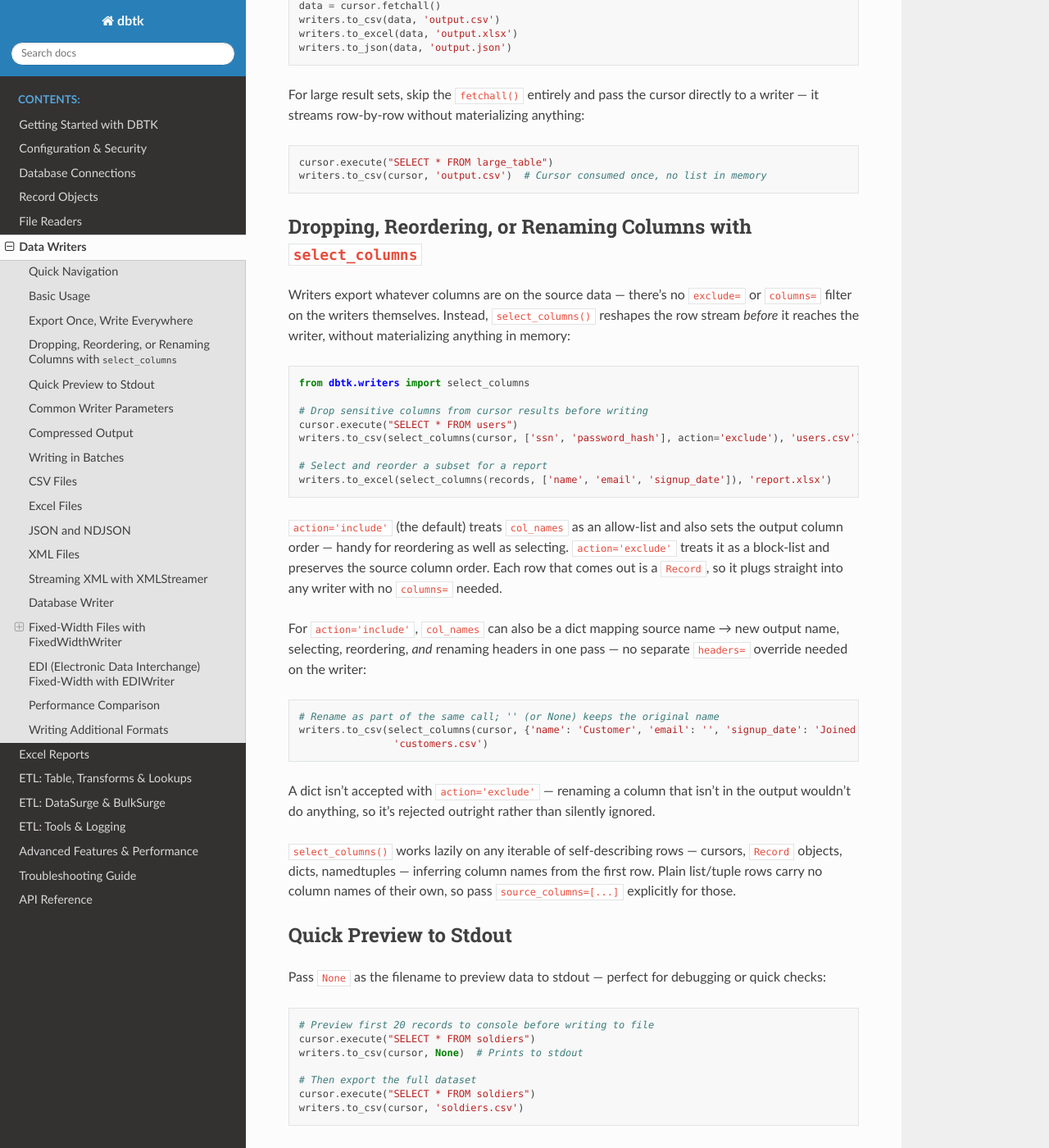
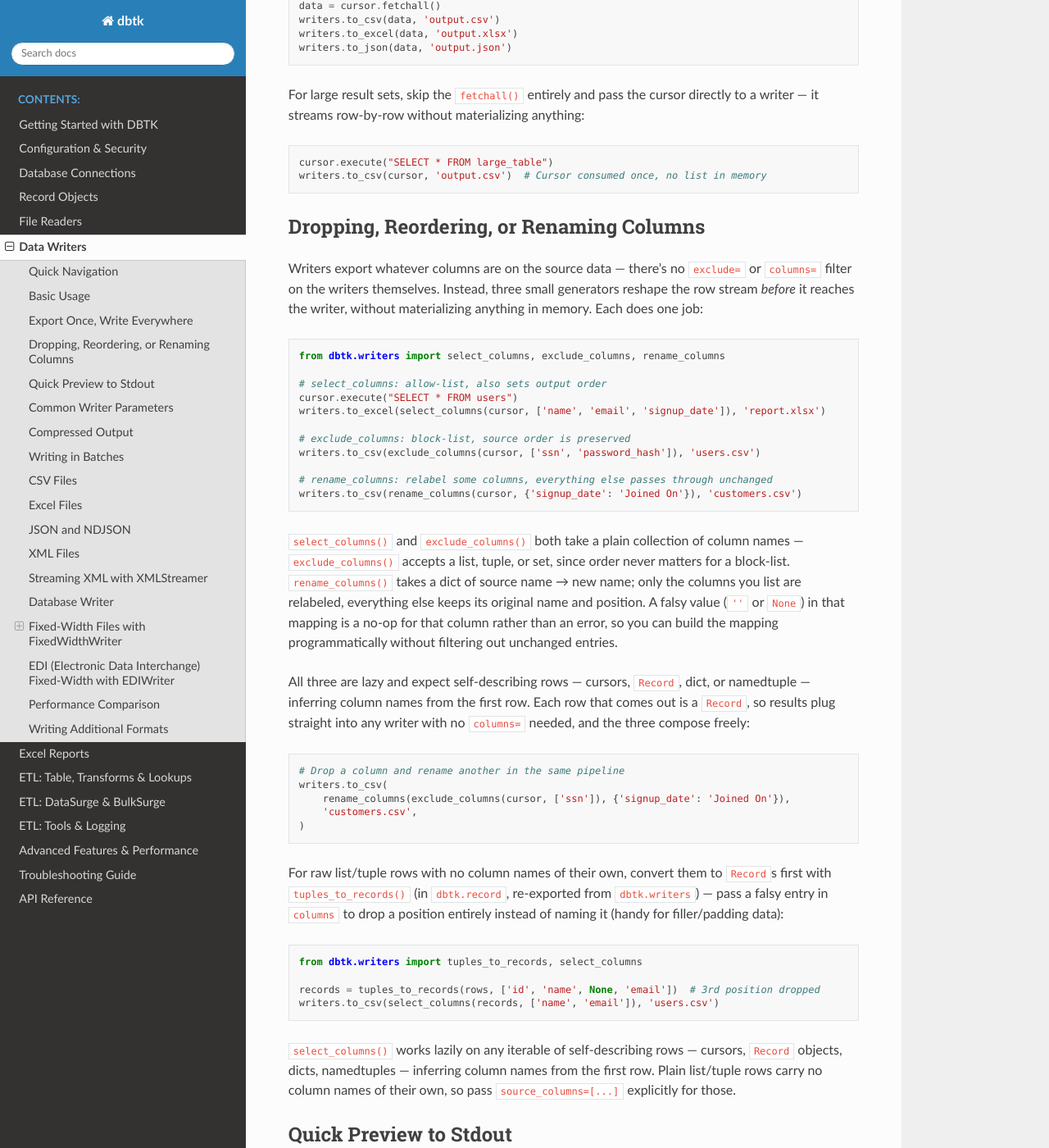
Before and after one commit to scottrbailey/dbtk, a Sphinx documentation site: the page built from docs/06-writers.md, in a window 1280 px wide and 1400 px high, scrolled down 1733 px. Shown: the whole window at 82% size. Built offline with Sphinx 7.4.7 and the Read the Docs theme 3.1.0, drawn with Linux system fonts in a browser that asks for light colours; some of the changed text lies outside the part shown.

Commit message:
Split select_columns() into select/exclude/rename + tuples_to_records()
Replace the single select_columns(action=, source_columns=) with four
single-purpose functions, following the design discussion: cramming
select/exclude/rename into one function meant its behavior branched on
both a string flag and the type of its main argument, and source_columns
existed only because select_columns tried to also handle positional
data — a concern that belongs to its own function.

- select_columns(rows, col_names): allow-list, sets output order.
- exclude_columns(rows, col_names): block-list (list/tuple/set), source
  order preserved.
- rename_columns(rows, mapping): partial dict rename; columns not in
  mapping pass through unchanged and in place. A falsy mapping value is
  a no-op for that column, not an error.
- record.tuples_to_records(rows, columns): converts positional
  tuples/lists into Records given an explicit column list — the only
  one of the four that touches positional data. A falsy entry in
  columns drops that position from the output instead of naming it
  (e.g. filler/padding columns). Re-exported from dbtk.writers.

All three row-shaping functions now require self-describing rows
(cursor, Record, dict, namedtuple) and raise TypeError pointing at
tuples_to_records() for plain tuples, rather than accepting an optional
source_columns param each. They compose freely, e.g.
rename_columns(exclude_columns(rows, [...]), {...}).

The itemgetter-with-single-key-safety helper (_make_getter) moved to
record.py, shared by tuples_to_records and the three writers.utils
functions — record.py sits below writers/ in the import graph, so this
avoids duplicating it in both places.

Co-Authored-By: Claude Sonnet 5 <noreply@anthropic.com>
Claude-Session: https://claude.ai/code/session_01U7xUpRGdvqWGGbHUDQuGaG

````diff
--- a/docs/06-writers.md
+++ b/docs/06-writers.md
@@ -11,7 +11,7 @@ For the complete parameter/method reference, see the [API Reference](11-api-refe
 **General**
 - [Basic Usage](#basic-usage)
 - [Export Once, Write Everywhere](#export-once-write-everywhere)
-- [Dropping, Reordering, or Renaming Columns with select_columns](#dropping-reordering-or-renaming-columns-with-select_columns)
+- [Dropping, Reordering, or Renaming Columns](#dropping-reordering-or-renaming-columns)
 - [Quick Preview to Stdout](#quick-preview-to-stdout)
 - [Common Writer Parameters](#common-writer-parameters)
 - [Compressed Output](#compressed-output)
@@ -81,40 +81,55 @@ cursor.execute("SELECT * FROM large_table")
 writers.to_csv(cursor, 'output.csv')  # Cursor consumed once, no list in memory
 ```
 
-## Dropping, Reordering, or Renaming Columns with `select_columns`
+## Dropping, Reordering, or Renaming Columns
 
 Writers export whatever columns are on the source data — there's no `exclude=` or `columns=`
-filter on the writers themselves. Instead, `select_columns()` reshapes the row stream *before*
-it reaches the writer, without materializing anything in memory:
+filter on the writers themselves. Instead, three small generators reshape the row stream
+*before* it reaches the writer, without materializing anything in memory. Each does one job:
 
 ```python
-from dbtk.writers import select_columns
+from dbtk.writers import select_columns, exclude_columns, rename_columns
 
-# Drop sensitive columns from cursor results before writing
+# select_columns: allow-list, also sets output order
 cursor.execute("SELECT * FROM users")
-writers.to_csv(select_columns(cursor, ['ssn', 'password_hash'], action='exclude'), 'users.csv')
+writers.to_excel(select_columns(cursor, ['name', 'email', 'signup_date']), 'report.xlsx')
 
-# Select and reorder a subset for a report
-writers.to_excel(select_columns(records, ['name', 'email', 'signup_date']), 'report.xlsx')
+# exclude_columns: block-list, source order is preserved
+writers.to_csv(exclude_columns(cursor, ['ssn', 'password_hash']), 'users.csv')
+
+# rename_columns: relabel some columns, everything else passes through unchanged
+writers.to_csv(rename_columns(cursor, {'signup_date': 'Joined On'}), 'customers.csv')
 ```
 
-`action='include'` (the default) treats `col_names` as an allow-list and also sets the output
-column order — handy for reordering as well as selecting. `action='exclude'` treats it as a
-block-list and preserves the source column order. Each row that comes out is a `Record`, so it
-plugs straight into any writer with no `columns=` needed.
+`select_columns()` and `exclude_columns()` both take a plain collection of column names —
+`exclude_columns()` accepts a list, tuple, or set, since order never matters for a block-list.
+`rename_columns()` takes a dict of source name → new name; only the columns you list are
+relabeled, everything else keeps its original name and position. A falsy value (`''` or `None`)
+in that mapping is a no-op for that column rather than an error, so you can build the mapping
+programmatically without filtering out unchanged entries.
 
-For `action='include'`, `col_names` can also be a dict mapping source name → new output name,
-selecting, reordering, *and* renaming headers in one pass — no separate `headers=` override
-needed on the writer:
+All three are lazy and expect self-describing rows — cursors, `Record`, dict, or namedtuple —
+inferring column names from the first row. Each row that comes out is a `Record`, so results
+plug straight into any writer with no `columns=` needed, and the three compose freely:
 
 ```python
-# Rename as part of the same call; '' (or None) keeps the original name
-writers.to_csv(select_columns(cursor, {'name': 'Customer', 'email': '', 'signup_date': 'Joined On'}),
-                'customers.csv')
+# Drop a column and rename another in the same pipeline
+writers.to_csv(
+    rename_columns(exclude_columns(cursor, ['ssn']), {'signup_date': 'Joined On'}),
+    'customers.csv',
+)
 ```
 
-A dict isn't accepted with `action='exclude'` — renaming a column that isn't in the output
-wouldn't do anything, so it's rejected outright rather than silently ignored.
+For raw list/tuple rows with no column names of their own, convert them to `Record`s first with
+`tuples_to_records()` (in `dbtk.record`, re-exported from `dbtk.writers`) — pass a falsy entry
+in `columns` to drop a position entirely instead of naming it (handy for filler/padding data):
+
+```python
+from dbtk.writers import tuples_to_records, select_columns
+
+records = tuples_to_records(rows, ['id', 'name', None, 'email'])  # 3rd position dropped
+writers.to_csv(select_columns(records, ['name', 'email']), 'users.csv')
+```
 
 `select_columns()` works lazily on any iterable of self-describing rows — cursors, `Record`
 objects, dicts, namedtuples — inferring column names from the first row. Plain list/tuple rows
@@ -346,7 +361,7 @@ count = writers.cursor_to_cursor(source_cursor, target_cursor, 'intel_archive')
 print(f"Transferred {count} strategic records")
 ```
 
-The INSERT statement's column list is built from the source data's columns — use [`select_columns()`](#dropping-reordering-or-renaming-columns-with-select_columns) first if the source has columns the target table doesn't (or shouldn't) have. `batch_size` controls rows per `executemany()`; `commit_frequency` controls how often the target connection commits.
+The INSERT statement's column list is built from the source data's columns — use [`select_columns()` or `exclude_columns()`](#dropping-reordering-or-renaming-columns) first if the source has columns the target table doesn't (or shouldn't) have. `batch_size` controls rows per `executemany()`; `commit_frequency` controls how often the target connection commits.
 
 ---
 
--- a/docs/api.rst
+++ b/docs/api.rst
@@ -116,7 +116,7 @@ Writers
    :show-inheritance:
 
 .. automodule:: dbtk.writers.utils
-   :members: select_columns
+   :members: select_columns, exclude_columns, rename_columns
    :show-inheritance:
 
 .. automodule:: dbtk.writers.csv
````
Also changed, not shown: CHANGELOG.md (+15 -13 lines), docs/11-api-reference.md (+5 -3 lines), 4 other files.
